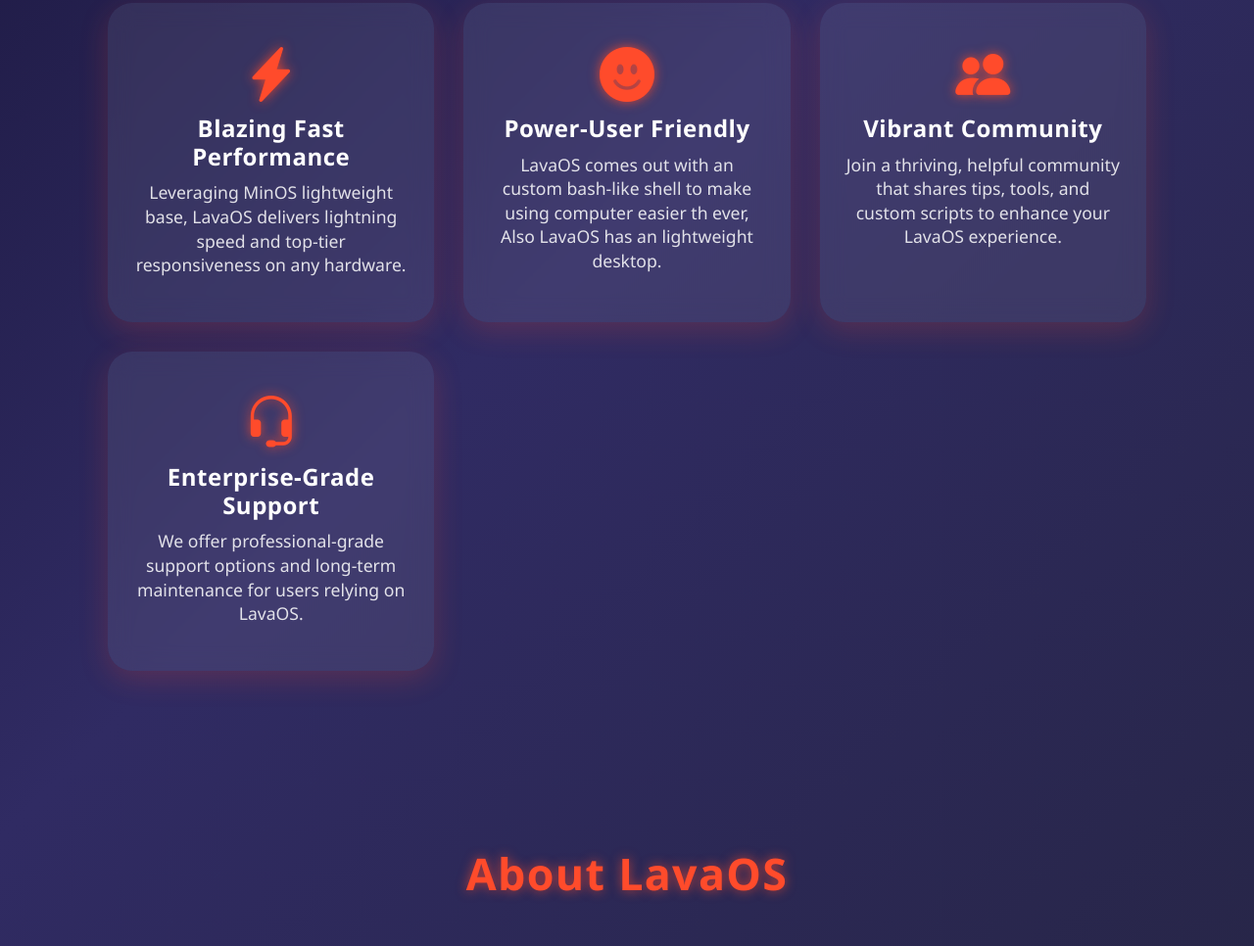
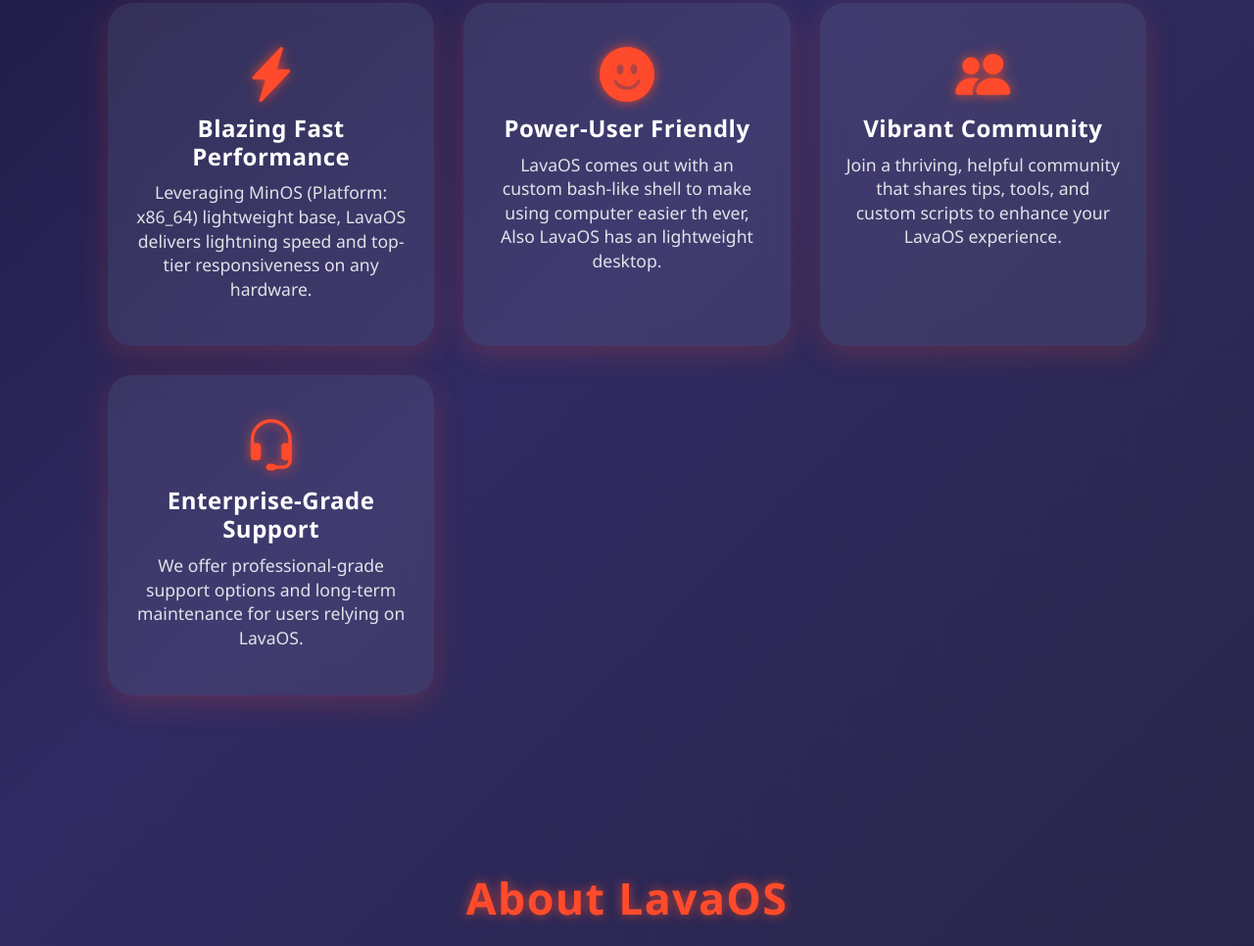
Before and after one commit to jrifuoue/lavaos.github.io, a plain HTML site: page index.html in a window 1280 px wide. Shown: the part 1111-2077 px from the top of the page at 98% size. Drawn offline with nearby package versions, Linux system fonts and the light colour scheme.

Commit message:
Update index.html

```diff
--- a/index.html
+++ b/index.html
@@ -402,7 +402,7 @@
       <article class="feature-card" tabindex="0" role="region" aria-labelledby="feature-speed">
         <i class="bi bi-lightning-charge-fill" aria-hidden="true"></i>
         <h4 id="feature-speed">Blazing Fast Performance</h4>
-        <p>Leveraging MinOS lightweight base, LavaOS delivers lightning speed and top-tier responsiveness on any hardware.</p>
+        <p>Leveraging MinOS (Platform: x86_64) lightweight base, LavaOS delivers lightning speed and top-tier responsiveness on any hardware.</p>
       </article>
       <article class="feature-card" tabindex="0" role="region" aria-labelledby="feature-userfriendly">
         <i class="bi bi-emoji-smile-fill" aria-hidden="true"></i>
```
